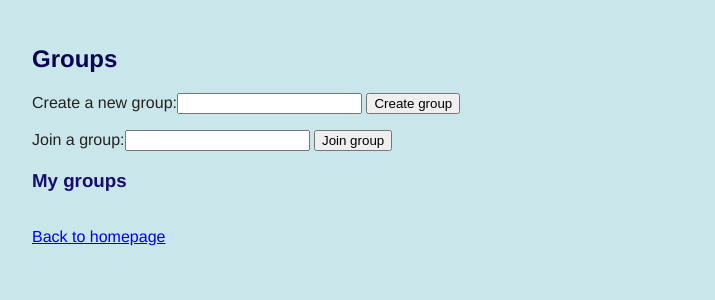
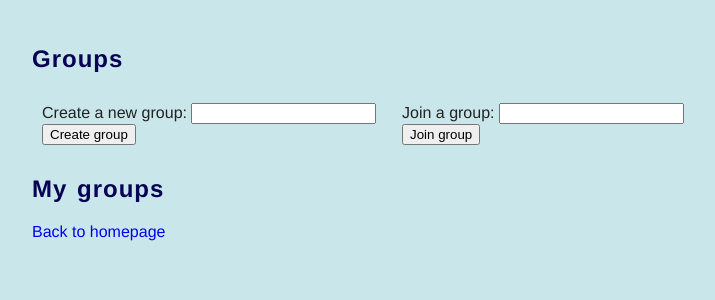
Before and after one commit to rautiais/t-h-ilykisa, a Flask app: page /groups in a window 1280 px wide. Shown: the top 300 px of the page, without its empty margins (248-963 px from the left). Run offline with Flask 3, Linux system fonts and the light colour scheme.

Commit message:
Made some modifications for the layout css. Fixed to url for all templates. Worked on the layout of the group template.

```diff
--- a/static/main.css
+++ b/static/main.css
@@ -22,6 +22,8 @@ h1 {
 
 h2 {
     color: rgb(9, 2, 84);
+    letter-spacing: 1px;
+    word-spacing: 2px;
 }
 
 h3 {
@@ -32,8 +34,12 @@ p {
     color: rgb(36, 33, 33);
   }
 
-/* a {       linkit */
+a:link {
   text-decoration: none;
+}
+
+a:hover {
+  color: hotpink;
 }
 
 .header {
@@ -42,9 +48,27 @@ p {
   padding: 20px;
 }
 
-div {
+.footer {
+  background-color: #F1F1F1;
+  text-align: center;
+  padding: 20px;
+}
+
+/* div {
   width: 300px;
   margin: auto;
-  border: 1px solid red;
-  padding: 25px 50px 75px 100px;
+  /* border: 1px solid red; */
+ /* padding: 25px 50px 75px 100px;
+} */
+
+.container {
+  display: flex;
+  justify-content: space-around;
+  align-items: left;
 }
+
+.column {
+  flex: 1;
+  padding: 10px;
+  /* border: 1px solid #ccc;  */
+}
--- a/templates/error.html
+++ b/templates/error.html
@@ -3,7 +3,7 @@
 <head>
     <meta name="viewport" content="width=device-width, initial-scale=1">
     <title>Error</title>
-    <link rel="stylesheet" href="{{ url_for('static', filename='/main.css') }}">
+    <link rel="stylesheet" href="{{ url_for('static', filename='main.css') }}">
 </head>
 <body>
     <br>
--- a/templates/event_cat.html
+++ b/templates/event_cat.html
@@ -3,7 +3,7 @@
 <head>
     <meta name="viewport" content="width=device-width, initial-scale=1">
     <title>Event categories</title>
-    <link rel="stylesheet" href="{{ url_for('static', filename='/main.css') }}">
+    <link rel="stylesheet" href="{{ url_for('static', filename='main.css') }}">
 </head>
 <body>
 <h2>Event categories</h2>
--- a/templates/events.html
+++ b/templates/events.html
@@ -3,7 +3,7 @@
 <head>
     <meta name="viewport" content="width=device-width, initial-scale=1">
     <title>Events</title>
-    <link rel="stylesheet" href="{{ url_for('static', filename='/main.css') }}">
+    <link rel="stylesheet" href="{{ url_for('static', filename='main.css') }}">
 </head>
 <body>
 
--- a/templates/groups.html
+++ b/templates/groups.html
@@ -3,29 +3,36 @@
 <head>
     <meta name="viewport" content="width=device-width, initial-scale=1">
     <title>Groups</title>
-    <link rel="stylesheet" href="{{ url_for('static', filename='/main.css') }}">
+    <link rel="stylesheet" href="{{ url_for('static', filename='main.css') }}">
 </head>
 <body>
     <h2>Groups</h2>
-
+    <div class="container">
+        <div class="column">
             <form action="/new_group" method="POST">
-        <p>Create a new group:<input type="text" name="new_group" minlength="3" maxlength="25">
-        <input type="submit" value="Create group"></p>
+                <label for="new_group">Create a new group:</label>
+                <input type="text" id="new_group" name="new_group" minlength="3" maxlength="25">
+                <input type="submit" value="Create group">
                 <input type="hidden" name="csrf_token" value="{{ session.csrf_token }}">
             </form>
-
+        </div>
+        <div class="column">
             <form action="/join_group" method="POST">
-        <p>Join a group:<input type="text" name="join_group">
-        <input type="submit" value="Join group"></p>
+                <label for="join_group">Join a group:</label>
+                <input type="text" id="join_group" name="join_group">
+                <input type="submit" value="Join group">
                 <input type="hidden" name="csrf_token" value="{{ session.csrf_token }}">
             </form>
-
-    <h3>My groups</h3>
+        </div>
+    </div>
+    <h2>My groups</h2>
+    <div>
         {% for one_group in my_groups %}
         <a href="/one_group/{{one_group.group_id}}">{{one_group.group_name}}</a>
         {% endfor %}
-    <br>
+    </div>
+    <footer>
         <a href="/">Back to homepage</a>
-
+    </footer>
 </body>
 </html>
--- a/templates/index.html
+++ b/templates/index.html
@@ -3,7 +3,7 @@
 <head>
     <meta name="viewport" content="width=device-width, initial-scale=1">
     <title>The Clumsiness Competition</title>
-    <link rel="stylesheet" href="{{ url_for('static', filename='/main.css') }}">
+    <link rel="stylesheet" href="{{ url_for('static', filename='main.css') }}">
 </head>
 <body>
     <h1>The Clumsiness Competition</h1>
--- a/templates/info.html
+++ b/templates/info.html
@@ -3,7 +3,7 @@
 <head>
     <meta name="viewport" content="width=device-width, initial-scale=1">
     <title>What is the clumsiness competition?</title>
-    <link rel="stylesheet" href="{{ url_for('static', filename='/main.css') }}">
+    <link rel="stylesheet" href="{{ url_for('static', filename='main.css') }}">
 </head>
 <body>
     <h2>What is the clumsiness competition?</h2>
@@ -14,7 +14,8 @@
     </p>
     <p>In the end, the most important criterion for defining clumsiness is that it is caused by oneself accidentally. It is not about incidents that occur while attempting something potentially harmful but about everyday incidents.
     </p>
-
+    <br>
+    <br>
     <a href="/">Back to homepage</a>
 </body>
 </html>
--- a/templates/login.html
+++ b/templates/login.html
@@ -3,7 +3,7 @@
 <head>
     <meta name="viewport" content="width=device-width, initial-scale=1">
     <title>Login</title>
-    <link rel="stylesheet" href="{{ url_for('static', filename='/main.css') }}">
+    <link rel="stylesheet" href="{{ url_for('static', filename='main.css') }}">
 </head>
 <body>
 
--- a/templates/one_group.html
+++ b/templates/one_group.html
@@ -3,7 +3,7 @@
 <head>
     <meta name="viewport" content="width=device-width, initial-scale=1">
     <title>Group</title>
-    <link rel="stylesheet" href="{{ url_for('static', filename='/main.css') }}">
+    <link rel="stylesheet" href="{{ url_for('static', filename='main.css') }}">
 </head>
 <body>
 <h2>{{group_users[0].group_name}}</h2>
--- a/templates/register.html
+++ b/templates/register.html
@@ -3,7 +3,7 @@
 <head>
     <meta name="viewport" content="width=device-width, initial-scale=1">
     <title>Registration</title>
-    <link rel="stylesheet" href="{{ url_for('static', filename='/main.css') }}">
+    <link rel="stylesheet" href="{{ url_for('static', filename='main.css') }}">
 </head>
 <body>
     <form action="/register" method="post">
```
Lines whose indentation alone changed are shown as unchanged.
